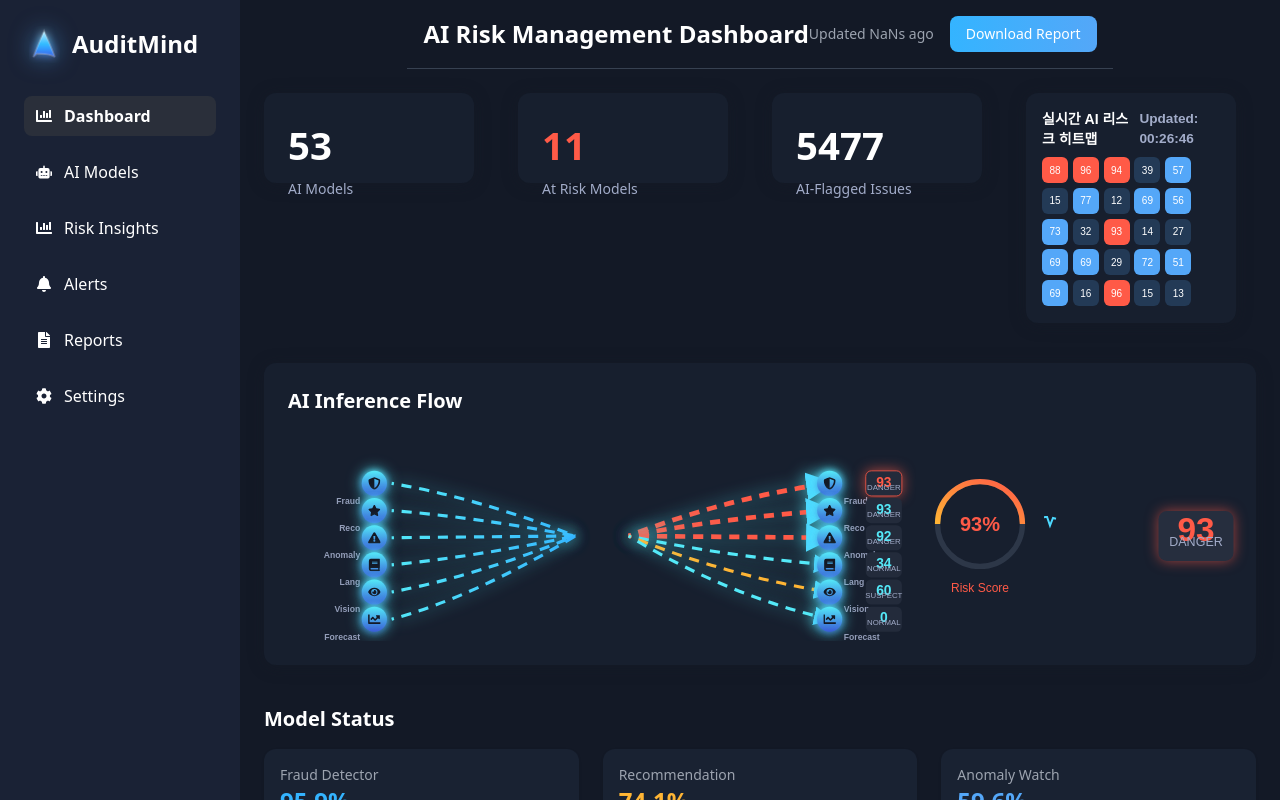
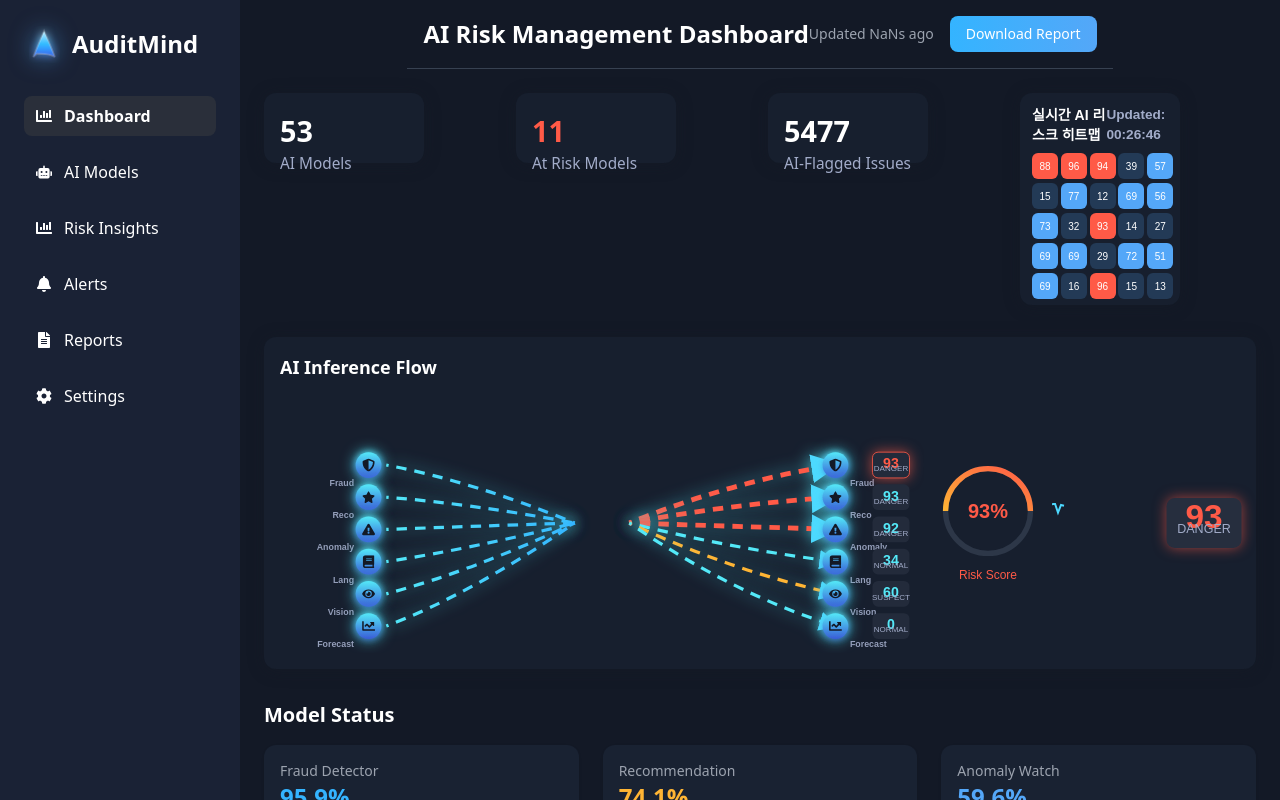
Before and after one commit to kangsangyoul/AM10, a React (Vite) app: page / in a window 1280 px wide. Built offline with nearby package versions, Linux system fonts and the light colour scheme; the HTML template or start-up script is replaced by a standard one.

Commit message:
Optimize dashboard layout and enlarge flow

```diff
--- a/src/components/Dashboard.jsx
+++ b/src/components/Dashboard.jsx
@@ -60,32 +60,32 @@ const Dashboard = ({ onUpdate }) => {
   }, [onUpdate]);
 
   return (
-    <div className="space-y-10">
-      <div className="grid grid-cols-2 lg:grid-cols-4 gap-6">
+    <div className="space-y-8">
+      <div className="grid grid-cols-2 lg:grid-cols-4 gap-4">
         {stats.map((stat, index) => (
           <div
             key={index}
-            className="bg-[#171f2e] rounded-xl p-6 flex flex-col justify-between"
-            style={{ width: 210, height: 90, boxShadow: '0 2px 16px rgba(22,28,38,0.4)' }}
+            className="bg-[#171f2e] rounded-xl p-4 flex flex-col justify-between"
+            style={{ width: 160, height: 70, boxShadow: '0 2px 16px rgba(22,28,38,0.4)' }}
           >
-            <div className="text-[2.4rem] font-bold" style={{ color: stat.color }}>
+            <div className="text-[1.8rem] font-bold" style={{ color: stat.color }}>
               {stat.value}
             </div>
-            <div className="text-sm mt-1" style={{ color: '#a2acc9' }}>
+            <div className="text-[0.96rem]" style={{ color: '#a2acc9' }}>
               {stat.label}
             </div>
           </div>
         ))}
         <div
-          className="bg-[#171f2e] rounded-xl p-4 flex flex-col"
-          style={{ width: 210, boxShadow: '0 2px 16px rgba(22,28,38,0.4)' }}
+          className="bg-[#171f2e] rounded-xl p-3 flex flex-col"
+          style={{ width: 160, boxShadow: '0 2px 16px rgba(22,28,38,0.4)' }}
         >
           <Heatmap />
         </div>
       </div>
 
-      <div className="bg-[#171f2e] rounded-xl p-6" style={{ boxShadow: '0 2px 16px rgba(22,28,38,0.4)' }}>
-        <h2 className="text-xl font-semibold mb-4">AI Inference Flow</h2>
+      <div className="bg-[#171f2e] rounded-xl p-4" style={{ boxShadow: '0 2px 16px rgba(22,28,38,0.4)' }}>
+        <h2 className="text-lg font-semibold mb-3">AI Inference Flow</h2>
         <InferenceFlow />
       </div>
 
--- a/src/components/Heatmap.jsx
+++ b/src/components/Heatmap.jsx
@@ -61,7 +61,7 @@ const Heatmap = () => {
       </div>
       <div
         className="grid grid-cols-5"
-        style={{ width: 150, height: 150, gap: 4 }}
+        style={{ width: 140, height: 140, gap: 4 }}
       >
         {cells.map((cell, i) => (
           <div
--- a/src/components/InferenceFlow.jsx
+++ b/src/components/InferenceFlow.jsx
@@ -43,13 +43,14 @@ const InferenceFlow = () => {
 
   const maxIndex = scores.reduce((p, c, i) => (c > scores[p] ? i : p), 0);
 
-  const iconStartY = 38;
-  const iconSpacing = 34.6;
+  const centerY = 130;
+  const iconStartY = 58;
+  const iconSpacing = 40;
   const positions = models.map((_, i) => iconStartY + i * iconSpacing);
 
   return (
     <div className="flex items-center justify-center font-[Pretendard,sans-serif] text-xs">
-      <svg viewBox="0 0 800 210" width="100%" height="210" className="block">
+      <svg viewBox="0 0 800 260" width="100%" height="260" className="block">
         <defs>
           <linearGradient id="emerald" x1="0" y1="0" x2="1" y2="0">
             <stop offset="0%" stopColor="#54e9f8" />
@@ -79,13 +80,13 @@ const InferenceFlow = () => {
         {/* Input lines */}
         {models.map((m, i) => {
           const y = positions[i];
-          const inputPath = `M 132 ${y} Q 238 ${(y + 105) / 2 - (2 - i) * 8} 366 105`;
+          const inputPath = `M 132 ${y} Q 238 ${(y + centerY) / 2 - (2 - i) * 8} 366 ${centerY}`;
           return <FlowCurve key={`in-${m.key}`} d={inputPath} />;
         })}
         {/* Output lines */}
         {models.map((m, i) => {
           const y = positions[i];
-          const outputPath = `M 434 105 Q 562 ${(y + 105) / 2 + (i - 2) * 8} 690 ${y}`;
+          const outputPath = `M 434 ${centerY} Q 562 ${(y + centerY) / 2 + (i - 2) * 8} 690 ${y}`;
           return (
             <FlowCurve
               key={`out-${m.key}`}
@@ -127,7 +128,7 @@ const InferenceFlow = () => {
           </g>
         ))}
         {/* Central network */}
-        <g transform="translate(400,105)" className="ai">
+        <g transform={`translate(400,${centerY})`} className="ai">
           <circle cx="0" cy="0" r="3" fill="#54e9f8" />
           {Array.from({ length: 6 }).map((_, i) => {
             const angle = (i / 6) * 2 * Math.PI;
```
